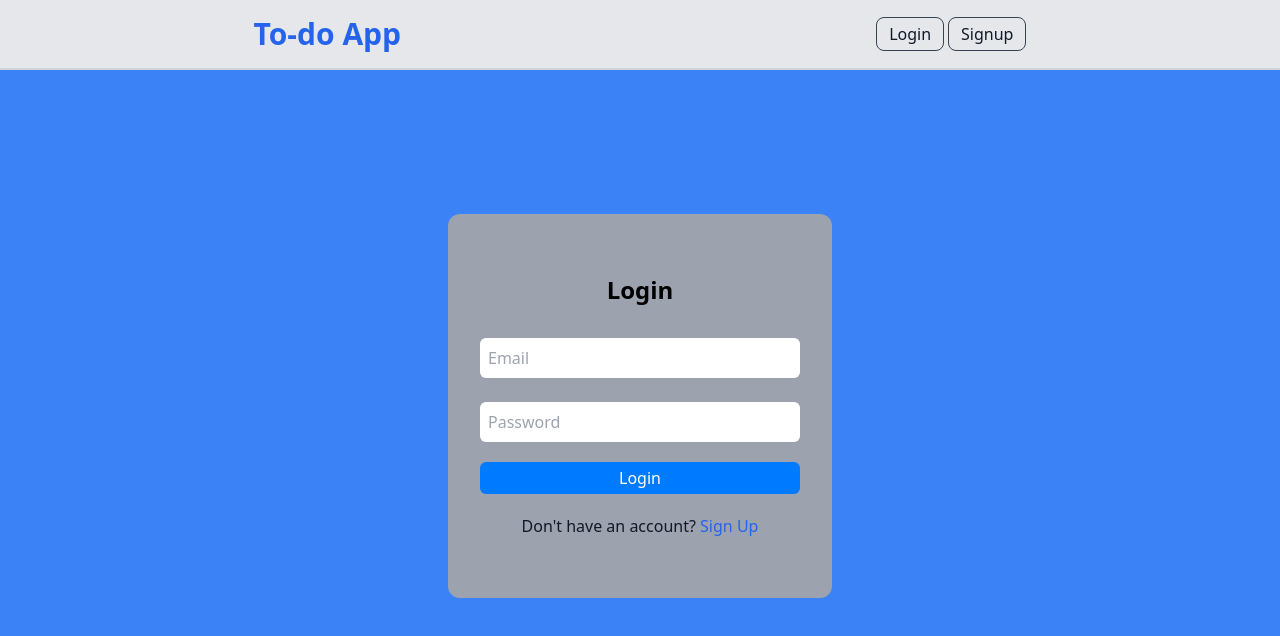
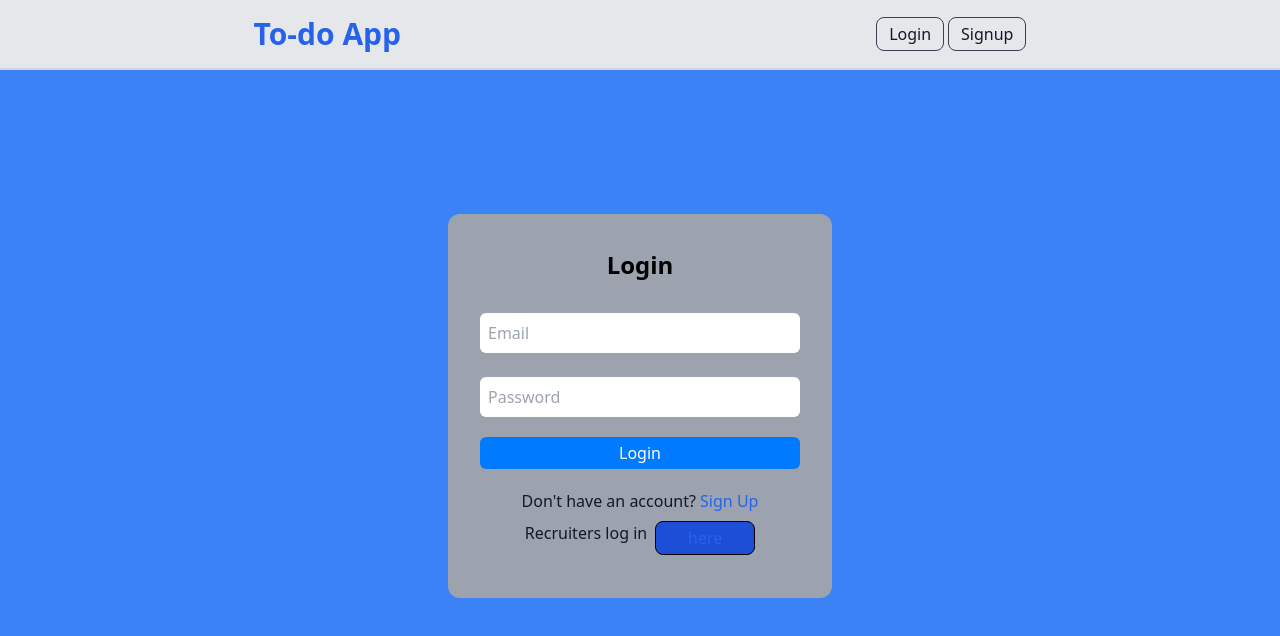
Before and after one commit to Riyaazct/todo-list-react, a React (Create React App) app in the folder client/: page /login in a window 1280 px wide. Shown: the top 636 px of the page. Built offline with nearby package versions, Linux system fonts and the light colour scheme; no server answers.

Commit message:
added a button for recruiters to click on for automatic log in

```diff
--- /dev/null
+++ b/client/src/app/components/RecruiterLoginButton.js
@@ -0,0 +1,34 @@
+import React, { useState } from "react";
+import AuthService from "../services/auth.service";
+import { useNavigate } from "react-router-dom";
+
+const RecruiterLoginButton = () => {
+  const navigate = useNavigate();
+
+  const [email, setEmail] = useState("recruiter@gmail.com");
+  const [password, setPassword] = useState("12345678");
+
+  const recruiterLogin = async () => {
+    try {
+      await AuthService.login(email, password);
+      navigate("/user");
+      window.location.reload();
+    } catch (error) {
+      console.error(error.message);
+    }
+  };
+
+  return (
+    <div className="flex justify-center p-2">
+      <p>Recruiters log in</p>
+      <button
+        className="ml-2 text-blue-600 cursor-pointer"
+        onClick={recruiterLogin}
+      >
+        here
+      </button>
+    </div>
+  );
+};
+
+export default RecruiterLoginButton;
--- a/client/src/app/pages/LoginScreen.js
+++ b/client/src/app/pages/LoginScreen.js
@@ -5,6 +5,7 @@ import { useFormik } from "formik";
 import * as Yup from "yup";
 
 import AuthService from "../services/auth.service";
+import RecruiterLoginButton from "../components/RecruiterLoginButton";
 
 const LoginScreen = () => {
   const [loading, setLoading] = useState("");
@@ -115,6 +116,7 @@ const LoginScreen = () => {
             <Link to="/register">Sign Up</Link>
           </span>
         </p>
+        <RecruiterLoginButton />
       </div>
     </div>
   );
```
